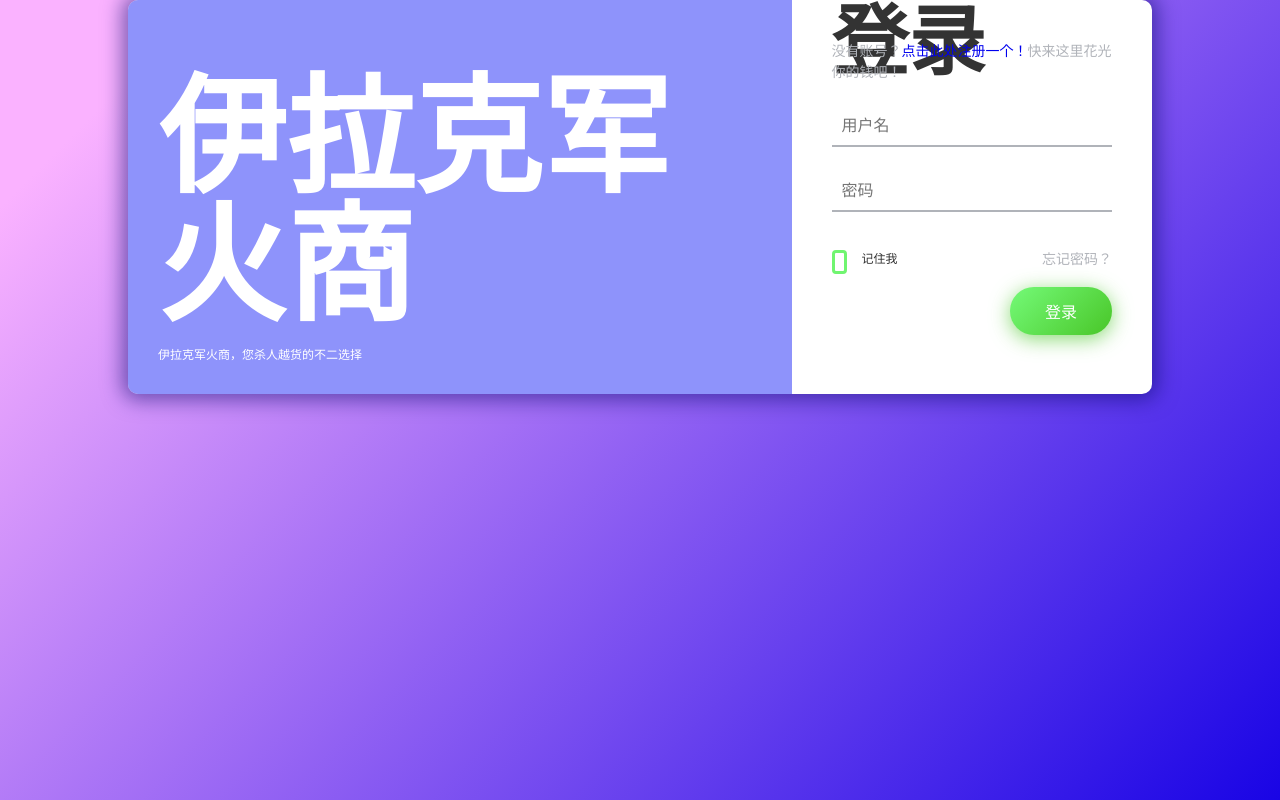
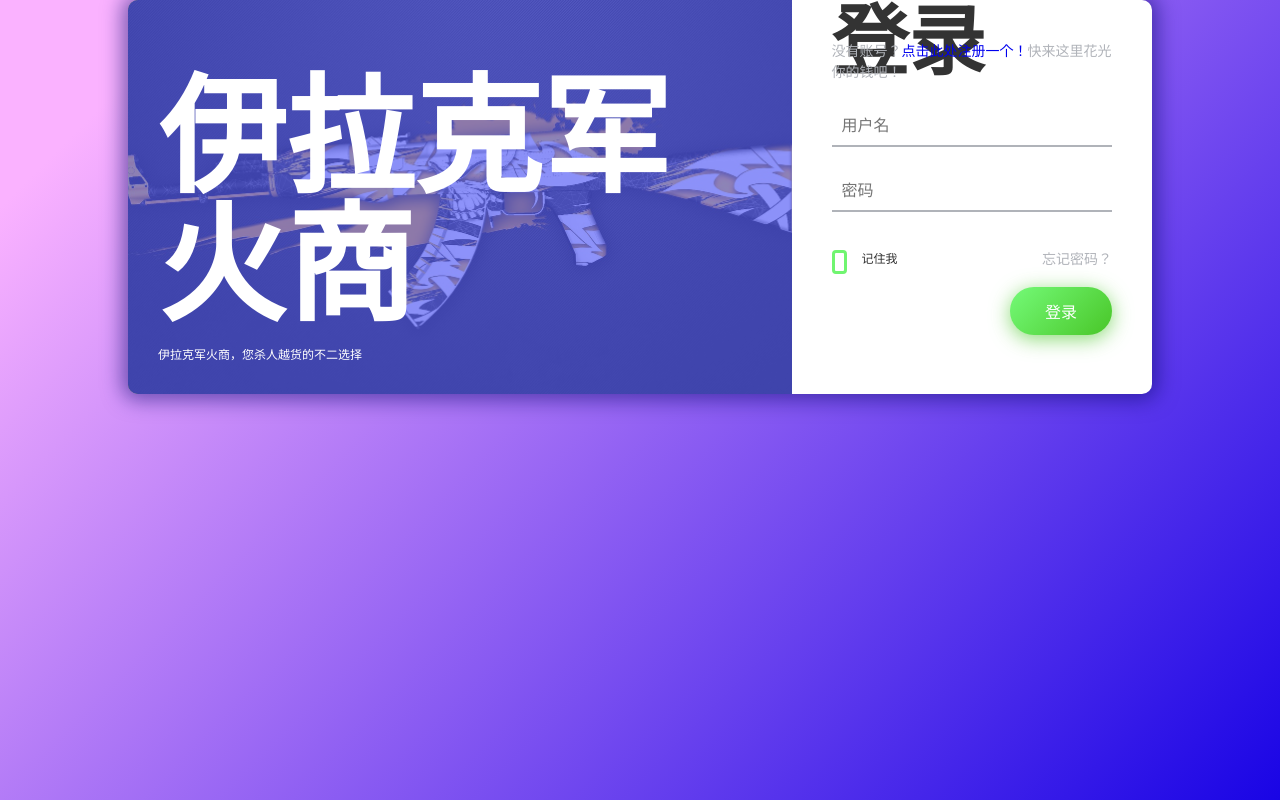
Before and after one commit to Ca1mD0wn1/iraqi-arms-dealers, a website built with webpack: page public/login.html in a window 1280 px wide. Built offline with nearby package versions, Linux system fonts and the light colour scheme; files whose address does not match are found by name.

Commit message:
2022.9.1

```diff
--- a/src/css/login/style.css
+++ b/src/css/login/style.css
@@ -37,7 +37,7 @@ body {
   color: #FFFFFF;
   background-size: cover;
   background-repeat: no-repeat;
-  /* background-image: url(""); */
+  background-image: url("../../../public/images/login/background.jpg");
   overflow: hidden;
 }
 
```
Also changed, not shown: public/images/login/background.jpg (added).
